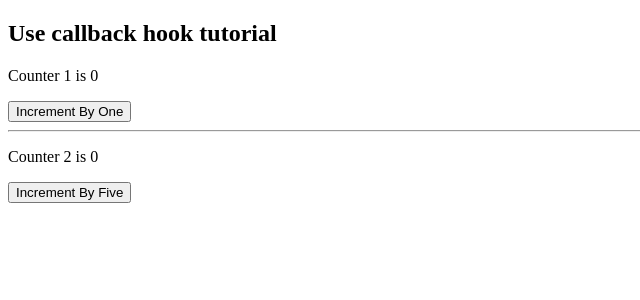
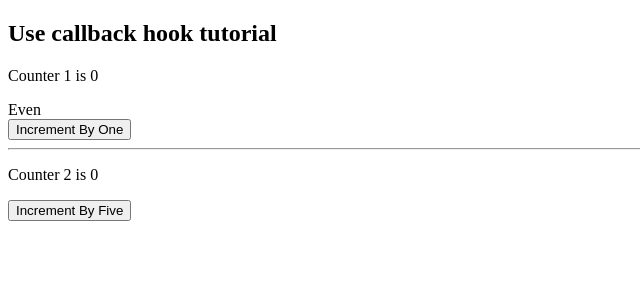
Before and after one commit to MdTasib/React-learn-with-sumit-full-course, a React (Create React App) app: page / in a window 1280 px wide. Shown: the top 300 px of the page, without its empty margins (0-640 px from the left). Built offline with nearby package versions, Linux system fonts and the light colour scheme.

Commit message:
useCallback & useMemo

```diff
--- a/src/Components/HOC/useCallBack/UseCallBack.js
+++ b/src/Components/HOC/useCallBack/UseCallBack.js
@@ -1,4 +1,4 @@
-import React, { useState, useCallback } from 'react';
+import React, { useState, useCallback, useMemo } from 'react';
 import Title from './Title';
 import ShowCount from './ShowCount';
 import Button from './Button';
@@ -15,10 +15,17 @@ const UseCallBack = () => {
         setCount2((prevCount) => prevCount + 5);
     }, [])
 
+    const isEvenOrOdd = useMemo(() => {
+        let i = 0;
+        while (i < 1000000000) i += 1; // costly oparetion
+        return count1 % 2 === 0;
+    }, [count1])
+
     return (
         <div>
             <Title />
             <ShowCount count={count1} title='Counter 1' />
+            <span>{isEvenOrOdd ? 'Even' : 'Odd'}</span>
             <Button handleClick={incrementByOne}>Increment By One</Button>
             <hr />
             <ShowCount count={count2} title='Counter 2' />
```
